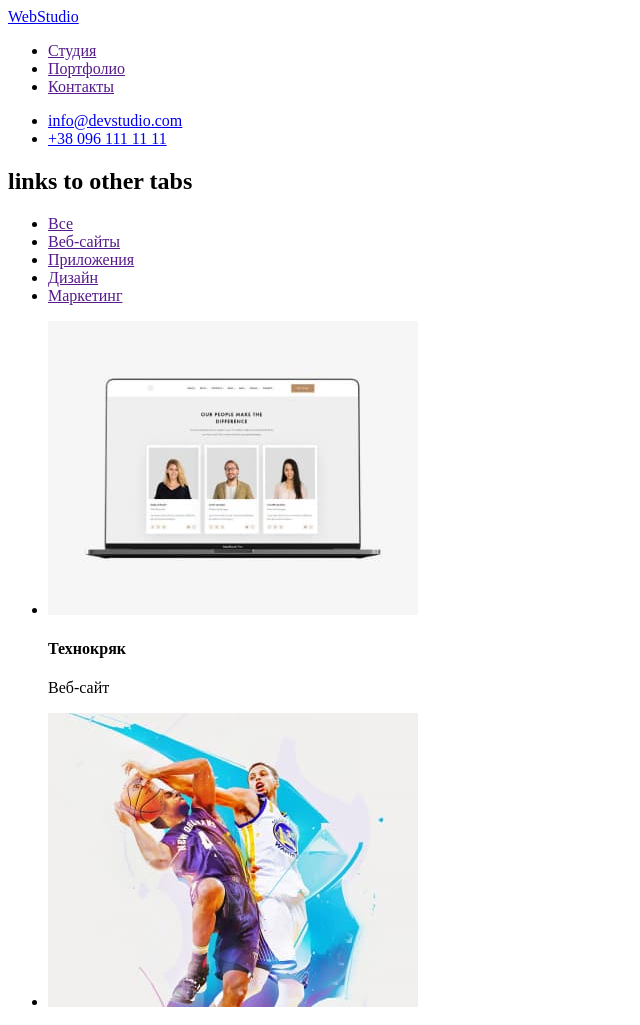
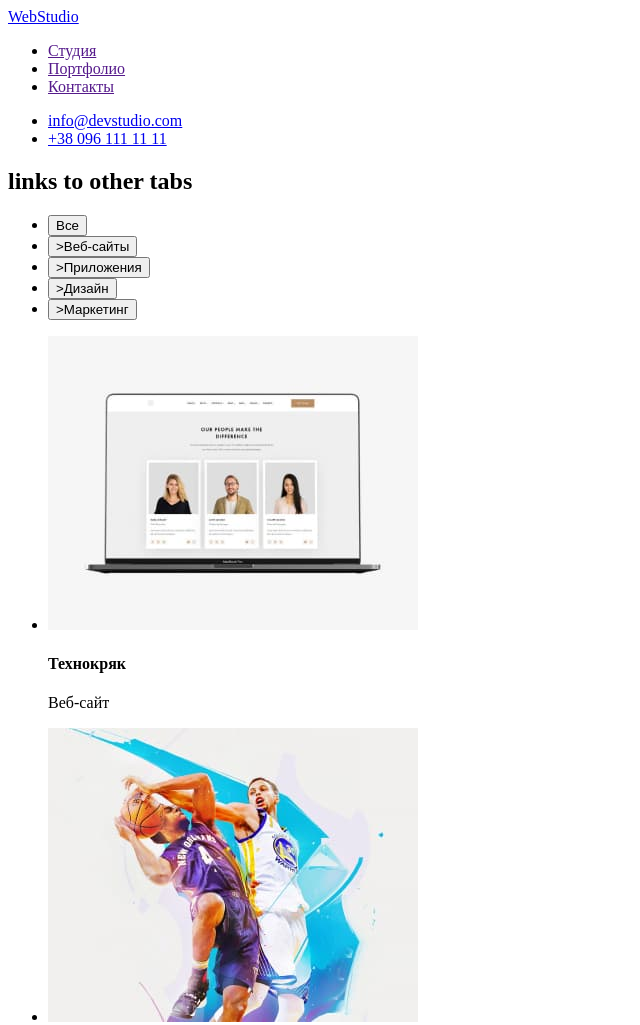
Before and after one commit to Tomliak1992/goit-markup-hw-02, a plain HTML site: page portfolio.html in a window 1280 px wide. Shown: the top 1025 px of the page, without its empty margins (0-640 px from the left). Drawn offline with Linux system fonts and the light colour scheme.

Commit message:
09.07.2021

```diff
--- a/portfolio.html
+++ b/portfolio.html
@@ -15,9 +15,15 @@
 
             <nav>
                 <ul>
-                    <li><a href="">Студия</a></li>
-                    <li><a href="">Портфолио</a></li>
-                    <li><a href="">Контакты</a></li>
+                    <li>
+                        <a href="">Студия</a>
+                    </li>
+                    <li>
+                        <a href="">Портфолио</a>
+                    </li>
+                    <li>
+                        <a href="">Контакты</a>
+                    </li>
                 </ul>
             </nav>
             <ul>
@@ -29,11 +35,21 @@
             <section>
                 <h2>links to other tabs</h2>
                 <ul>
-                    <li><a href="">Все</a></li>
-                    <li><a href="">Веб-сайты</a></li>
-                    <li><a href="">Приложения</a></li>
-                    <li><a href="">Дизайн</a></li>
-                    <li><a href="">Маркетинг</a></li>
+                    <li>
+                        <button type="button">Все</button>
+                    </li>
+                    <li>
+                        <button type="button">>Веб-сайты</button>
+                    </li>
+                    <li>
+                        <button type="button">>Приложения</button>
+                    </li>
+                    <li>
+                        <button type="button">>Дизайн</button>
+                    </li>
+                    <li>
+                        <button type="button">>Маркетинг</button>
+                    </li>
                 </ul>
             </section>
             <section>
```
Also changed, not shown: index.html (+9 -3 lines).
